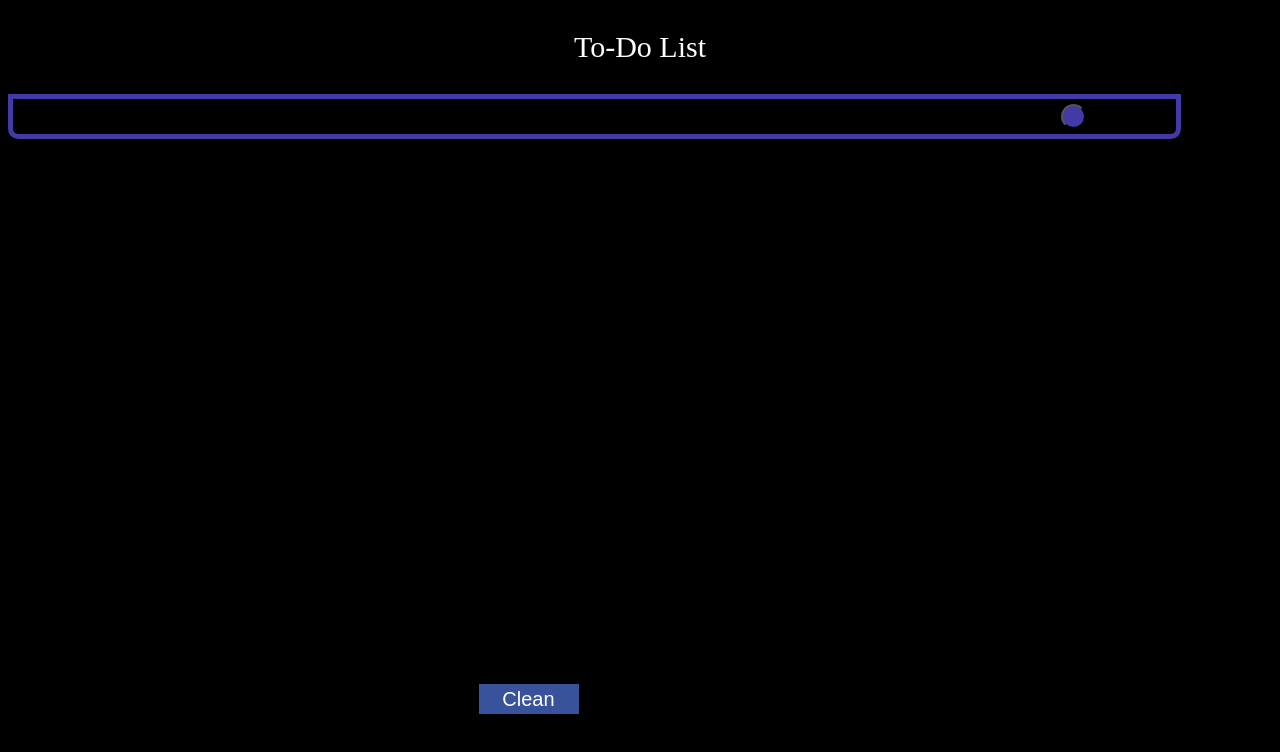
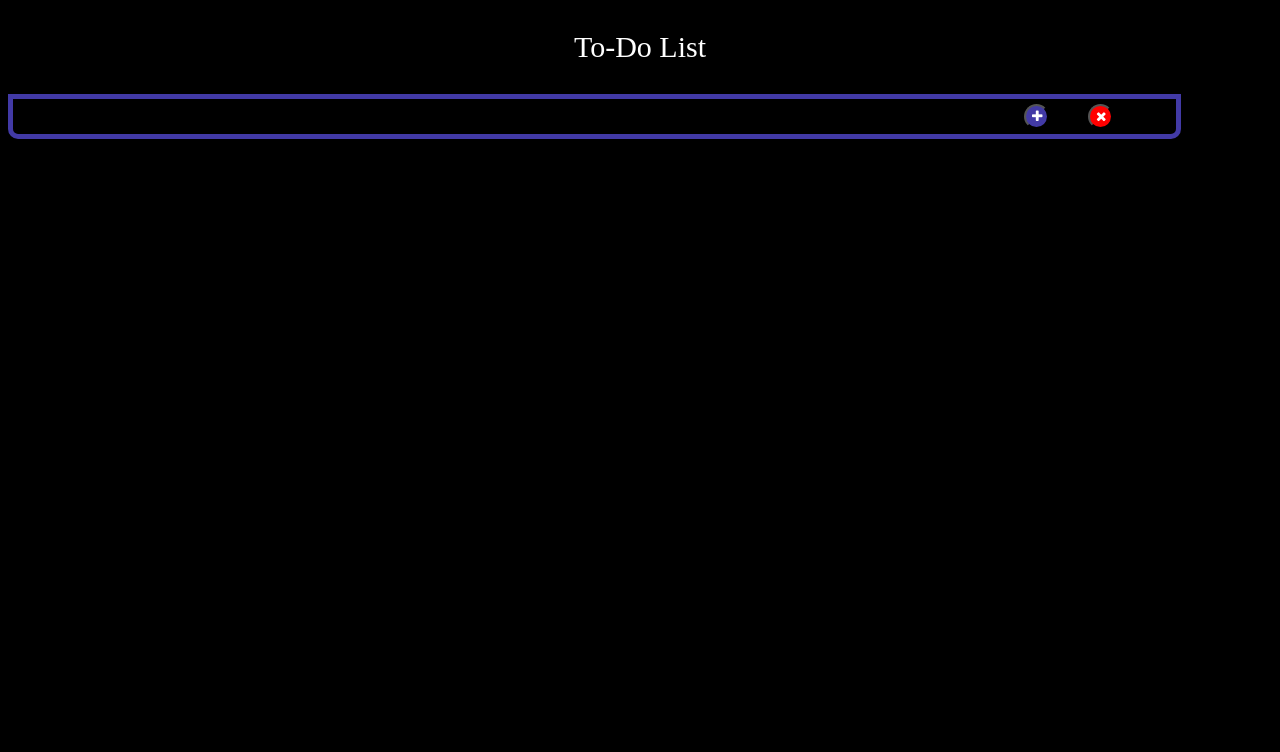
Before and after one commit to Tyro10000/To-do-List, a plain HTML site: page index.html in a window 1280 px wide. Drawn offline with Linux system fonts and the light colour scheme.

Commit message:
changed clean function

```diff
--- a/index.html
+++ b/index.html
@@ -12,7 +12,8 @@
 
             <div class="textbox">
                 <input type="text" class="field" id="newitem"></input>
-                <button class="circle" onclick="add()"></button>
+                <button class="circle" onclick="add()"><i class='fa fa-plus'></i></button>
+                <button class="circle2" onclick="clean()"><i class='fa fa-times'></i></button>
             </div>
             <div id="content-frame">
 
@@ -21,11 +22,10 @@
            <!-- <div class="options">
                 <button class="framebutton" onclick="add()">Add</button>
                 <button class="framebutton" onclick="refresh()">Refresh</button>
-            </div>-->
+            </div>
             <div class="options">
                 <button class="framebutton" onclick="clean()">Clean</button>
-
-            </div>
+            </div>-->
         </div>
 
 	</body>
--- a/list.css
+++ b/list.css
@@ -12,7 +12,7 @@ input{
     color:white;
 }
 .field{
-    width:90%;
+    width:78%;
     display: inline-block;
     border:none;
 }
@@ -45,9 +45,21 @@ input{
     border-radius:25px;
     display:inline-block;
     position:absolute;
+    left:80%;
+    color:white;
+}
+.circle2{
+    height:25px;
+    width:25px;
+    background-color:red;
+    border-radius:25px;
+    display:inline-block;
+    position:absolute;
+    left:85%;
+    color:white;
 }
 #content-frame{
-    height:500px;
+
     width: 90%;
     border: 0px solid #423AA6;
     border-radius: 15px 15px 15px 15px;
```
